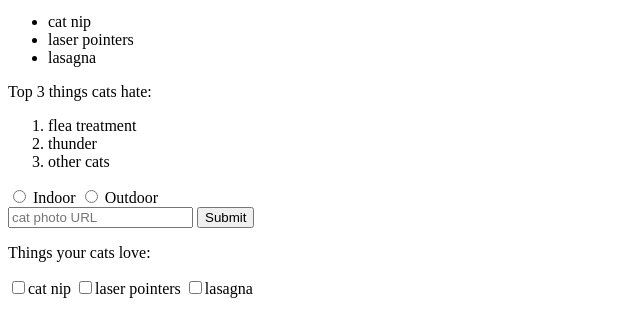
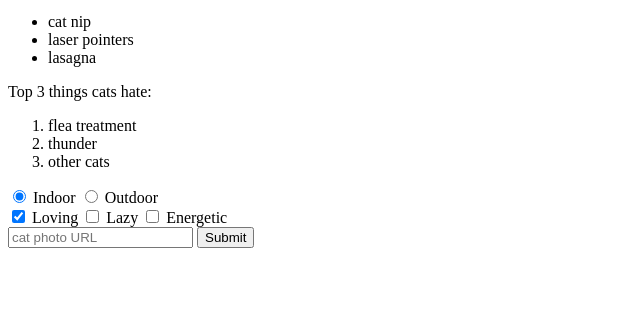
Before and after one commit to Okhula/hello-world, a plain HTML site: page index.html in a window 1280 px wide. Shown: the part 442-778 px from the top of the page, without its empty margins (0-640 px from the left). Drawn offline with Linux system fonts and the light colour scheme.

Commit message:
Update index.html

```diff
--- a/index.html
+++ b/index.html
@@ -8,7 +8,7 @@
     <main>
       <p>Click here to view more <a href="#">cat photos</a>.</p>
       <a href="#"><img src="https://cdn.freecodecamp.org/curriculum/cat-photo-app/relaxing-cat.jpg" alt="A cute orange cat lying on its back."></a>
-
+      <div>
         <p>Things cats love:</p>
         <ul>
           <li>cat nip</li>
@@ -21,19 +21,17 @@
           <li>thunder</li>
           <li>other cats</li>
         </ol>
-    <form action="https://www.freecatphotoapp.com/submit-cat-photo">
-      <label for="indoor"><input id="indoor" type="radio" name="indoor-outdoor"> Indoor</label>
-      <label for="outdoor"><input id="outdoor" type="radio" name="indoor-outdoor"> Outdoor</label><br>
+      </div>
+
+      <form action="https://freecatphotoapp.com/submit-cat-photo">
+        <label><input type="radio" name="indoor-outdoor" checked> Indoor</label>
+        <label><input type="radio" name="indoor-outdoor"> Outdoor</label><br>
+        <label><input type="checkbox" name="personality" checked> Loving</label>
+        <label><input type="checkbox" name="personality"> Lazy</label>
+        <label><input type="checkbox" name="personality"> Energetic</label><br>
         <input type="text" placeholder="cat photo URL" required>
         <button type="submit">Submit</button>
       </form>
-    <form>
-      <p>Things your cats love:</p>
-      <label for="loving"><input id="loving" type="checkbox" name="personality">cat nip</label>
-      <label for="loving"><input id="loving" type="checkbox" name="personality">laser pointers</label>
-      <label for="loving"><input id="loving" type="checkbox" name="personality">lasagna</label>
-    </form>
-
     </main>
   </body>
 </html>
```
Lines whose indentation alone changed are shown as unchanged.
